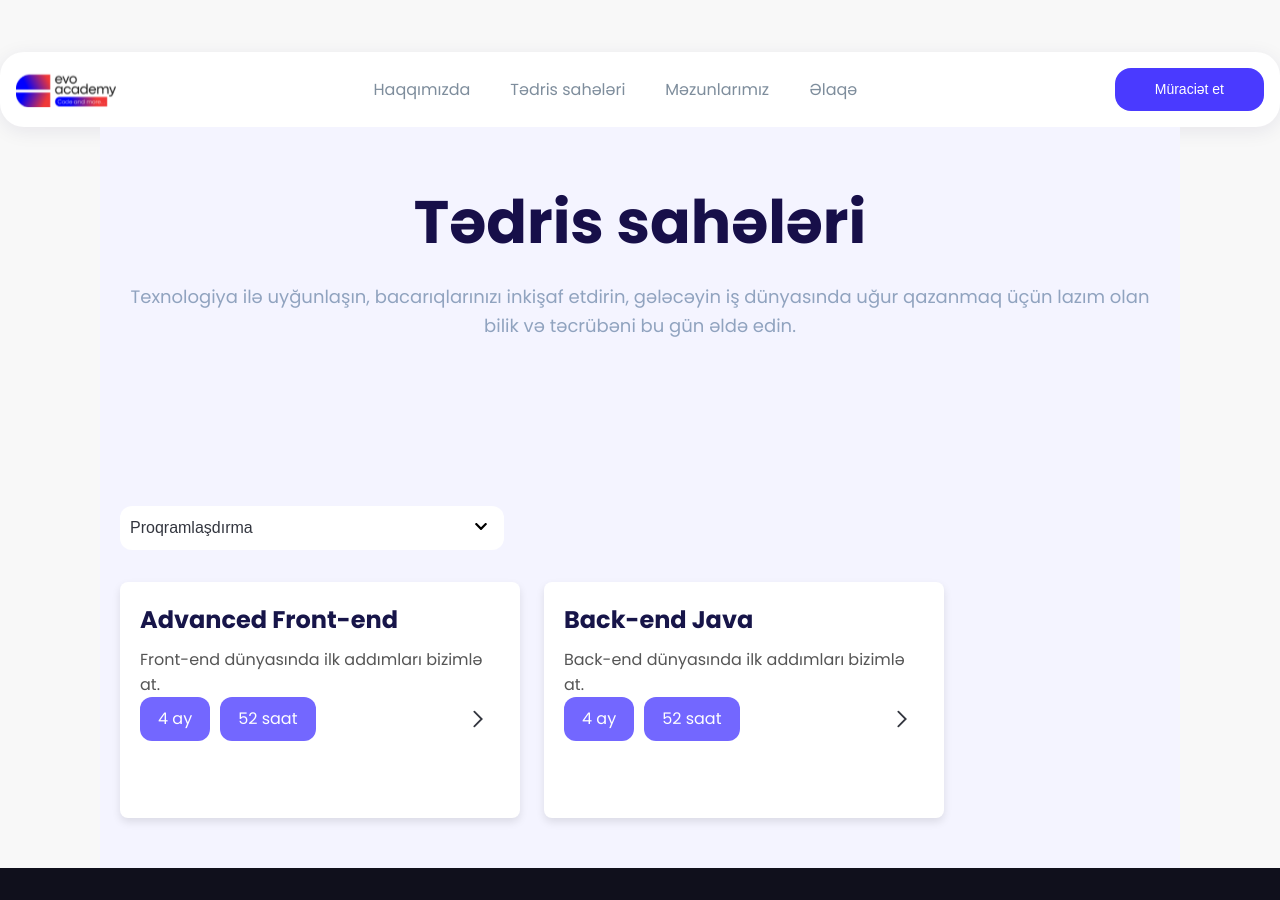
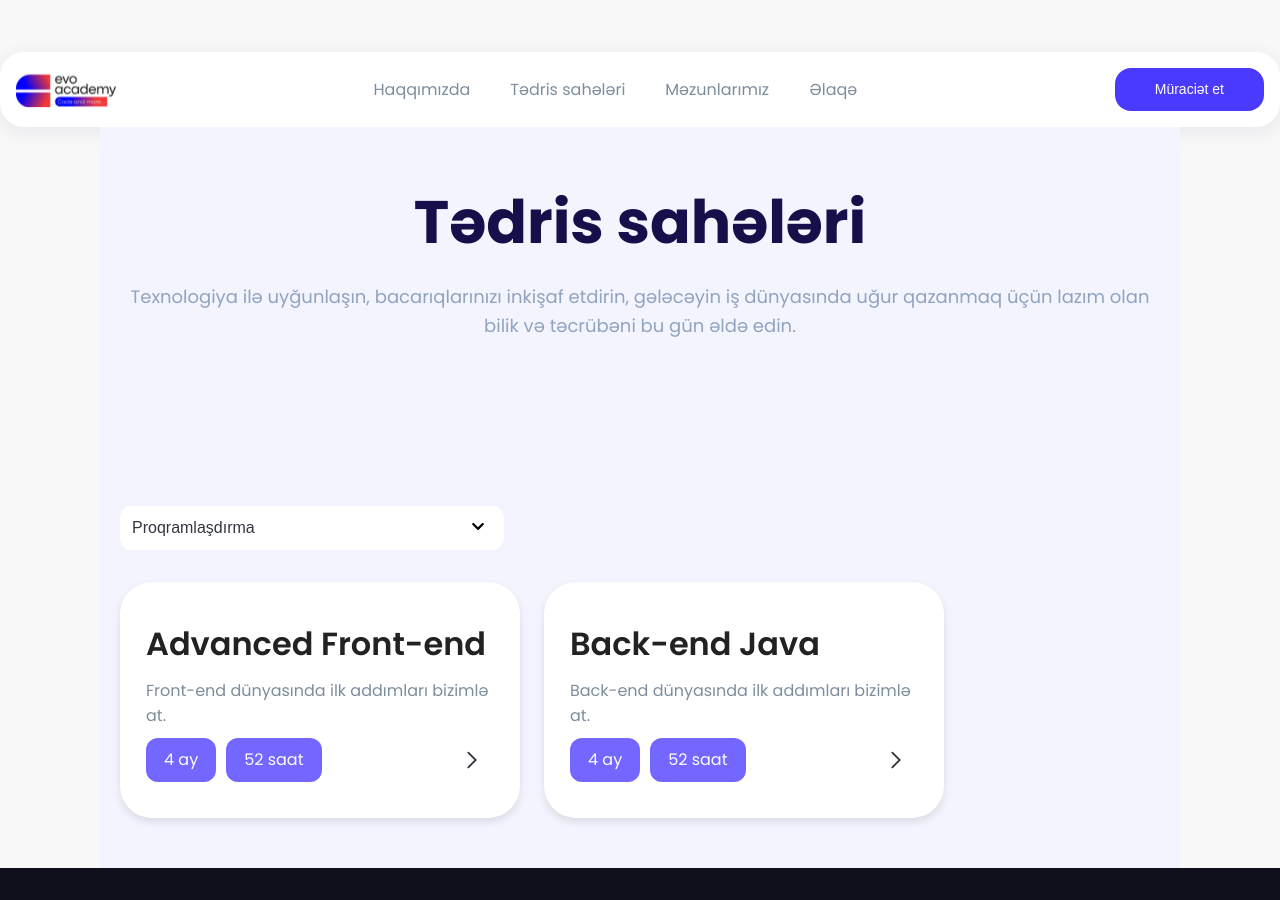
Before and after one commit to gulaism/Evo-Web, a React (Vite) app: page /education in a window 1280 px wide. Shown: the top 900 px of the page. Built offline with nearby package versions, Linux system fonts and the light colour scheme.

Commit message:
tedrisSaheleriHazirFason)

```diff
--- a/src/pages/user/FieldsOfStudy/FieldsOfStudy.module.scss
+++ b/src/pages/user/FieldsOfStudy/FieldsOfStudy.module.scss
@@ -20,73 +20,73 @@
     .fieldsDropdown {
         margin-top: 165px;
         display: flex;
-        position: relative; /* Əlavə edin */
-        align-items: center; /* Düzgün hizalama */
-        width: 384px; /* Dropdown genişliyini uyğunlaşdırın */
+        position: relative;
+        align-items: center;
+        width: 384px;
 
         select {
-            width: 100%; /* Tam eni istifadə edin */
+            width: 100%;
             height: 44px;
             border: none;
             border-radius: 12px;
             background-color: #fff;
             cursor: pointer;
-            padding: 10px;
+            padding: 12px;
             color: rgba(51, 54, 63, 1);
             font-size: 16px;
             font-weight: 400;
-            appearance: none; /* Default ox işarəsini ləğv edin */
+            appearance: none;
         }
 
         .iconWrapper {
             position: absolute;
             top: 50%;
-            right: 16px; /* Oxun sağ tərəfə olan məsafəsi */
+            right: 19px;
             transform: translateY(-50%);
-            pointer-events: none; /* İkon seçimi bloklamasın */
+            pointer-events: none;
         }
     }
 }
 
 .gridBox {
     display: flex;
-    flex-wrap: wrap; // Elementlərin sətir sətir düzülməsi
-    gap: 1.5rem; // Elementlər arasında məsafə
+    flex-wrap: wrap;
+    gap: 1.5rem;
     margin-top: 2rem;
 
     .gridItem {
-      width: 400px; // Cardın eni
-      height: 236px; // Cardın uzunluğu
+      width: 400px;
+      height: 236px;
       background: #fff;
-      border-radius: 8px;
-      box-shadow: 0 4px 8px rgba(0, 0, 0, 0.1); // Yüngül kölgə
-      padding: 20px;
+      border-radius: 32px;
+      box-shadow: 0 4px 8px rgba(0, 0, 0, 0.1);
+      padding: 38px 26px;
       text-align: left;
-      transition: transform 0.3s, box-shadow 0.3s;
 
       &:hover {
-        transform: translateY(-5px); // Hover effekt
         box-shadow: 0 6px 12px rgba(0, 0, 0, 0.15);
       }
 
       .itemHeader {
-        font-size: 1.5rem;
+        font-size: 32px;
         margin-bottom: 10px;
-        color: #171549;
-        font-weight: bold;
+        color: rgba(34, 34, 34, 1);
+        font-weight: 600;
       }
 
       .itemDescription {
-        font-size: 1rem;
-        color: #555;
+        font-size: 16px;
+        color: rgba(126, 141, 156, 1);
+        font-weight: 400;
       }
     }
-  }
+}
 
-  .boxBottom {
+.boxBottom {
     display: flex;
     align-items: center;
     justify-content: space-between;
+    margin-top: 10px;
 
     .time {
         display: flex;
```
Also changed, not shown: src/pages/user/FieldsOfStudy/FieldsOfStudy.jsx (+6 -6 lines).
